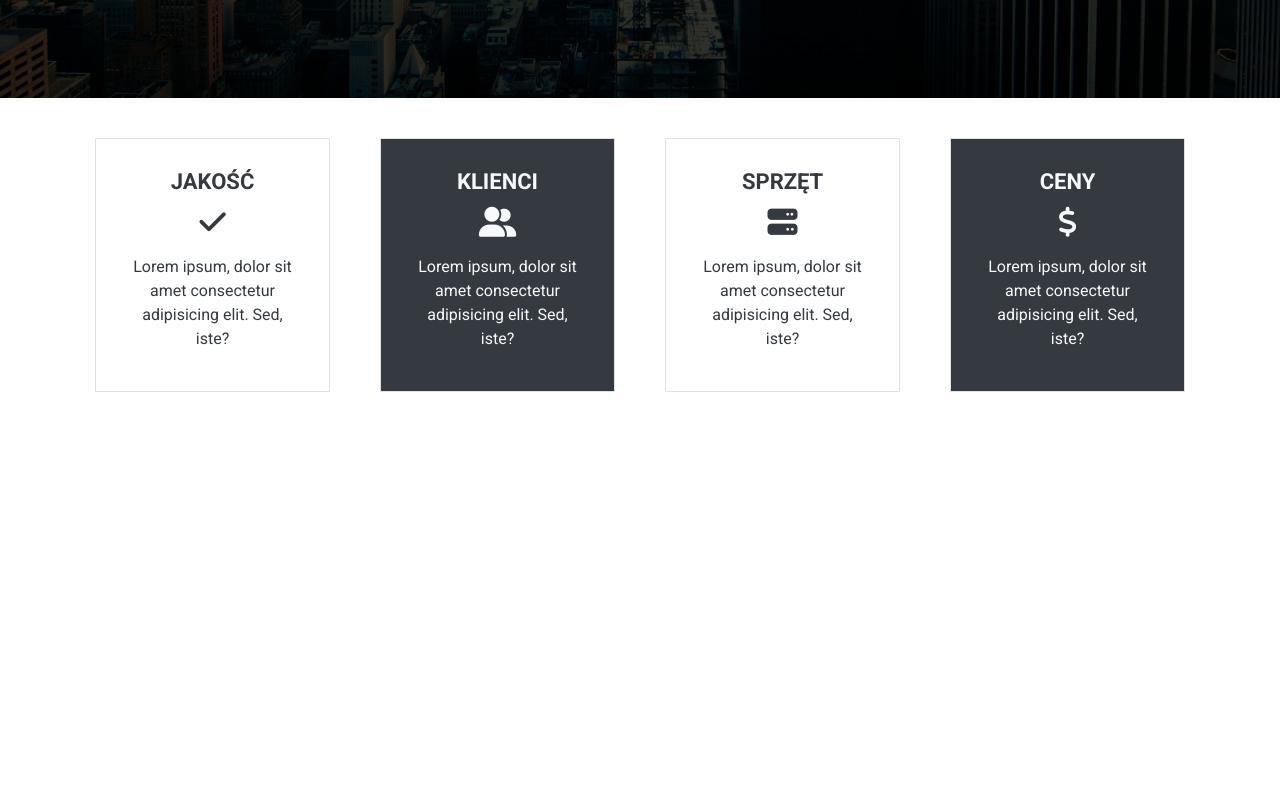
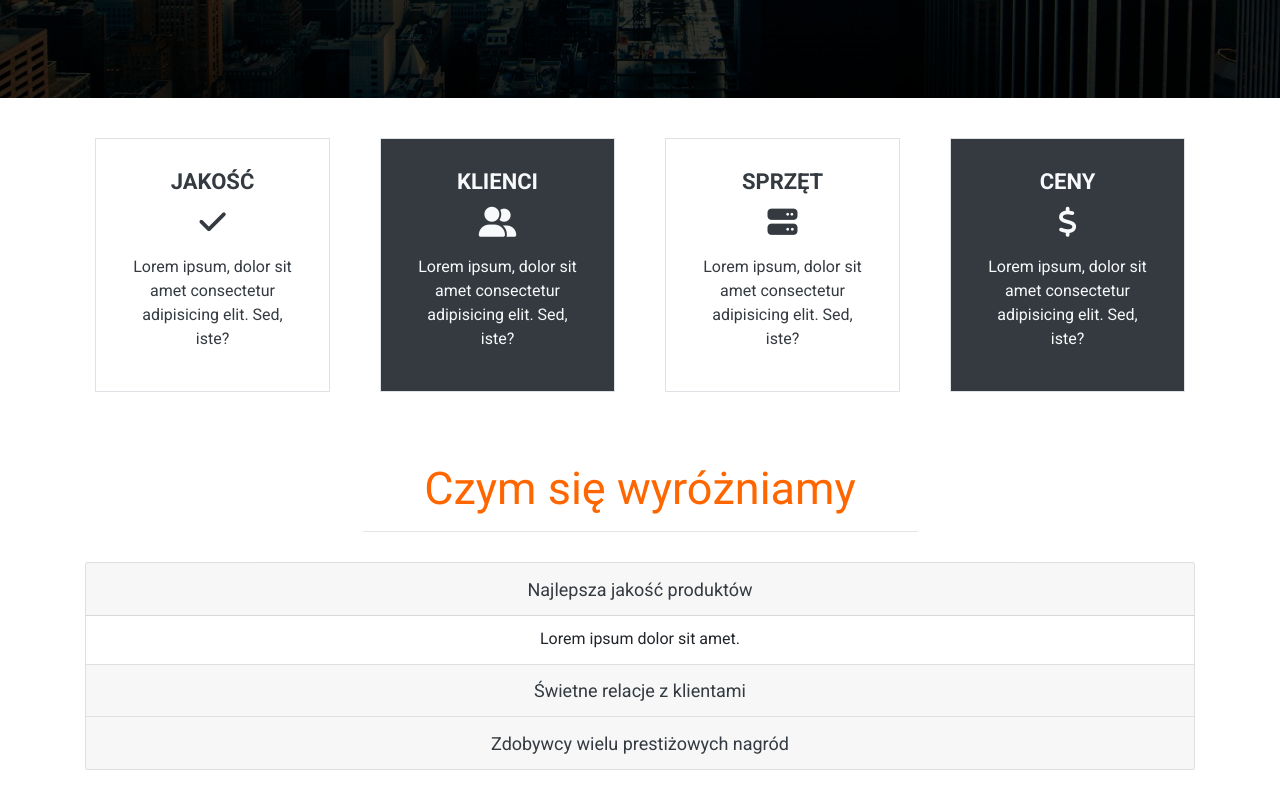
Before and after one commit to paveldabrowski/MNX-Studio, a plain HTML site: page index.html in a window 1280 px wide. Shown: the part 502-1302 px from the top of the page. Before the commit the page ends 934 px from the top, so only its background shows below. Drawn offline with nearby package versions, Linux system fonts and the light colour scheme.

Commit message:
about us end

```diff
--- a/index.html
+++ b/index.html
@@ -38,7 +38,8 @@
 
     <header id="home">
         <div class="hero-shadow">
-            <div class="container h-100 d-flex flex-column justify-content-center align-items-center text-light text-center">
+            <div
+                class="container h-100 d-flex flex-column justify-content-center align-items-center text-light text-center">
                 <p class="display-1">MNX Studio</p>
                 <p class="header-text mb-5">Lorem ipsum dolor sit amet consectetur adipisicing elit.</p>
                 <a href="#aboutus" class="btn btn-outline-light">poznaj nas</a>
@@ -56,7 +57,8 @@
                         <div class="about-box m-3 p-4 p-lg-5 border">
                             <h3 class="text-dark">Jakość</h3>
                             <p class="about-icon text-dark"><i class="fas fa-check"></i></p>
-                            <p class="text-dark">Lorem ipsum, dolor sit amet consectetur adipisicing elit. Sed, iste?</p>
+                            <p class="text-dark">Lorem ipsum, dolor sit amet consectetur adipisicing elit. Sed, iste?
+                            </p>
                         </div>
                     </div>
                     <div class="col-12 col-md-6 col-lg-3">
@@ -70,7 +72,8 @@
                         <div class="about-box m-3 p-4 p-lg-5 border">
                             <h3 class="text-dark">Sprzęt</h3>
                             <p class="about-icon text-dark"><i class="fas fa-server"></i></p>
-                            <p class="text-dark">Lorem ipsum, dolor sit amet consectetur adipisicing elit. Sed, iste?</p>
+                            <p class="text-dark">Lorem ipsum, dolor sit amet consectetur adipisicing elit. Sed, iste?
+                            </p>
                         </div>
                     </div>
                     <div class="col-12 col-md-6 col-lg-3">
@@ -84,6 +87,72 @@
                 </div>
             </div>
 
+            <div class="container about-info py-5 text-center">
+                <div class="row">
+                    <div class="col">
+                        <p class="display-3 orange-color">Czym się wyróżniamy</p>
+                        <hr class="mt-4 mb-5 w-50 mx-auto">
+
+                        <div class="accordion" id="accordionExample">
+                            <div class="card">
+                                <div class="card-header" id="headingOne">
+                                    <h2 class="mb-0">
+                                        <button class="btn btn-link text-dark text-decoration-none btn-block text-left" type="button"
+                                            data-toggle="collapse" data-target="#collapseOne" aria-expanded="true"
+                                            aria-controls="collapseOne">
+                                            Najlepsza jakość produktów
+                                        </button>
+                                    </h2>
+                                </div>
+
+                                <div id="collapseOne" class="collapse show" aria-labelledby="headingOne"
+                                    data-parent="#accordionExample">
+                                    <div class="card-body">
+                                    Lorem ipsum dolor sit amet.
+                                    </div>
+                                </div>
+                            </div>
+                            <div class="card">
+                                <div class="card-header" id="headingTwo">
+                                    <h2 class="mb-0">
+                                        <button class="btn btn-link btn-block text-left collapsed text-dark text-decoration-none" type="button"
+                                            data-toggle="collapse" data-target="#collapseTwo" aria-expanded="false"
+                                            aria-controls="collapseTwo">
+                                            Świetne relacje z klientami
+                                        </button>
+                                    </h2>
+                                </div>
+                                <div id="collapseTwo" class="collapse" aria-labelledby="headingTwo"
+                                    data-parent="#accordionExample">
+                                    <div class="card-body">
+                                    Lorem ipsum dolor sit amet.
+                                    </div>
+                                </div>
+                            </div>
+                            <div class="card">
+                                <div class="card-header" id="headingThree">
+                                    <h2 class="mb-0">
+                                        <button class="btn btn-link btn-block text-left collapsed text-dark text-decoration-none" type="button"
+                                            data-toggle="collapse" data-target="#collapseThree" aria-expanded="false"
+                                            aria-controls="collapseThree">
+                                            Zdobywcy wielu prestiżowych nagród
+                                        </button>
+                                    </h2>
+                                </div>
+                                <div id="collapseThree" class="collapse" aria-labelledby="headingThree"
+                                    data-parent="#accordionExample">
+                                    <div class="card-body">
+                                        Lorem ipsum dolor sit amet.
+                                    </div>
+                                </div>
+                            </div>
+                        </div>
+                    </div>
+
+                </div>
+            </div>
+
+
         </section>
     </main>
 
--- a/style.css
+++ b/style.css
@@ -73,3 +73,8 @@ header .btn {
 .about-icon {
     font-size: 3rem;
 }
+
+#aboutus .btn-link {
+    font-size: 1.8rem;
+    text-align: center!important;
+}
```
